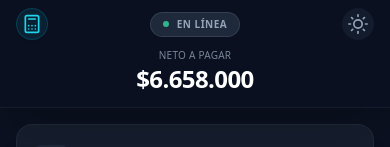
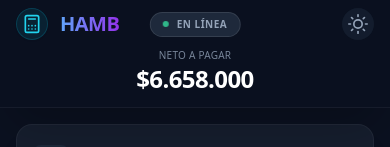
Before and after one commit to DilsonZM/NominaHAMB, a React (Vite) app: page / in a window 390 px wide. Shown: the top 147 px of the page. Built offline with nearby package versions, Linux system fonts and the light colour scheme.

Commit message:
Center online status and add offline detection

```diff
--- a/src/App.jsx
+++ b/src/App.jsx
@@ -6,6 +6,18 @@ import { TOOLS } from './constants/tools';
 export default function App() {
   // --- TEMA ---
   const [isDark, setIsDark] = useState(true);
+  const [isOnline, setIsOnline] = useState(navigator.onLine);
+
+  useEffect(() => {
+    const handleOnline = () => setIsOnline(true);
+    const handleOffline = () => setIsOnline(false);
+    window.addEventListener('online', handleOnline);
+    window.addEventListener('offline', handleOffline);
+    return () => {
+      window.removeEventListener('online', handleOnline);
+      window.removeEventListener('offline', handleOffline);
+    };
+  }, []);
 
   // --- ESTADOS DE DATOS ---
   // Usamos cadenas vacías '' o números para los inputs para evitar el "0" pegajoso
@@ -169,7 +181,7 @@ export default function App() {
       <div className="min-h-screen bg-slate-50 dark:bg-[#0B1120] text-slate-800 dark:text-slate-200 font-sans transition-colors duration-500 pb-20">
 
         {/* HEADER */}
-        <header className="sticky top-0 z-50 bg-white/80 dark:bg-[#0B1120]/90 backdrop-blur-md border-b border-slate-200 dark:border-white/5 px-4 py-2 shadow-sm dark:shadow-2xl transition-all duration-300">
+        <header className="sticky top-0 z-50 bg-white/80 dark:bg-[#0B1120]/90 backdrop-blur-md border-b border-slate-200 dark:border-white/5 px-4 py-2 shadow-sm dark:shadow-2xl transition-all duration-300 relative">
           <div className="flex justify-between items-center">
             <div className="flex items-center gap-3">
               <div className="w-8 h-8 rounded-full bg-cyan-50 dark:bg-cyan-500/10 flex items-center justify-center text-cyan-600 dark:text-cyan-400 border border-cyan-100 dark:border-cyan-500/20 shadow-sm">
@@ -180,11 +192,16 @@ export default function App() {
                   <span className="text-slate-900 dark:text-white">Nómina HAMB</span> <span className="bg-gradient-to-r from-blue-400 to-purple-600 text-transparent bg-clip-text">Inteligente</span>
                 </h1>
               </div>
+              <div className="md:hidden">
+                 <h1 className="text-xl font-black tracking-tight">
+                  <span className="bg-gradient-to-r from-blue-400 to-purple-600 text-transparent bg-clip-text">HAMB</span>
+                </h1>
+              </div>
             </div>
 
-            <div className="px-3 py-1 rounded-full bg-slate-100 dark:bg-[#1E293B] border border-slate-200 dark:border-white/10 flex items-center gap-2">
-               <div className="w-1.5 h-1.5 rounded-full bg-emerald-500 dark:bg-emerald-400 animate-pulse"></div>
-               <span className="text-[10px] font-bold tracking-wider text-slate-500 dark:text-slate-400 uppercase">En Línea</span>
+            <div className="absolute left-1/2 transform -translate-x-1/2 px-3 py-1 rounded-full bg-slate-100 dark:bg-[#1E293B] border border-slate-200 dark:border-white/10 flex items-center gap-2">
+               <div className={`w-1.5 h-1.5 rounded-full ${isOnline ? 'bg-emerald-500 dark:bg-emerald-400 animate-pulse' : 'bg-rose-500 dark:bg-rose-400'} `}></div>
+               <span className="text-[10px] font-bold tracking-wider text-slate-500 dark:text-slate-400 uppercase">{isOnline ? 'En Línea' : 'Offline'}</span>
             </div>
 
             <button
```
Also changed, not shown: 1 other file (tests, documents, lock files or other folders).
